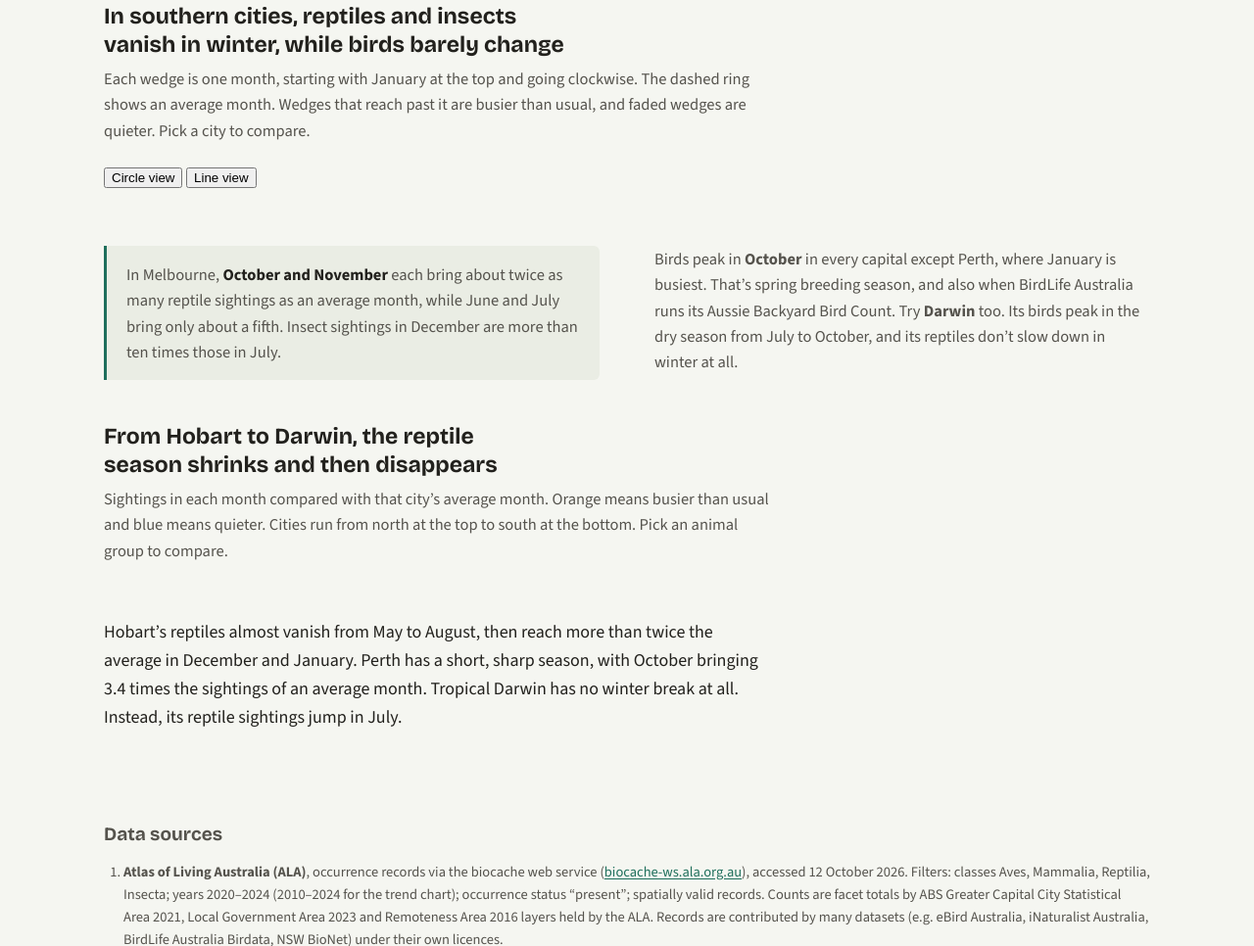
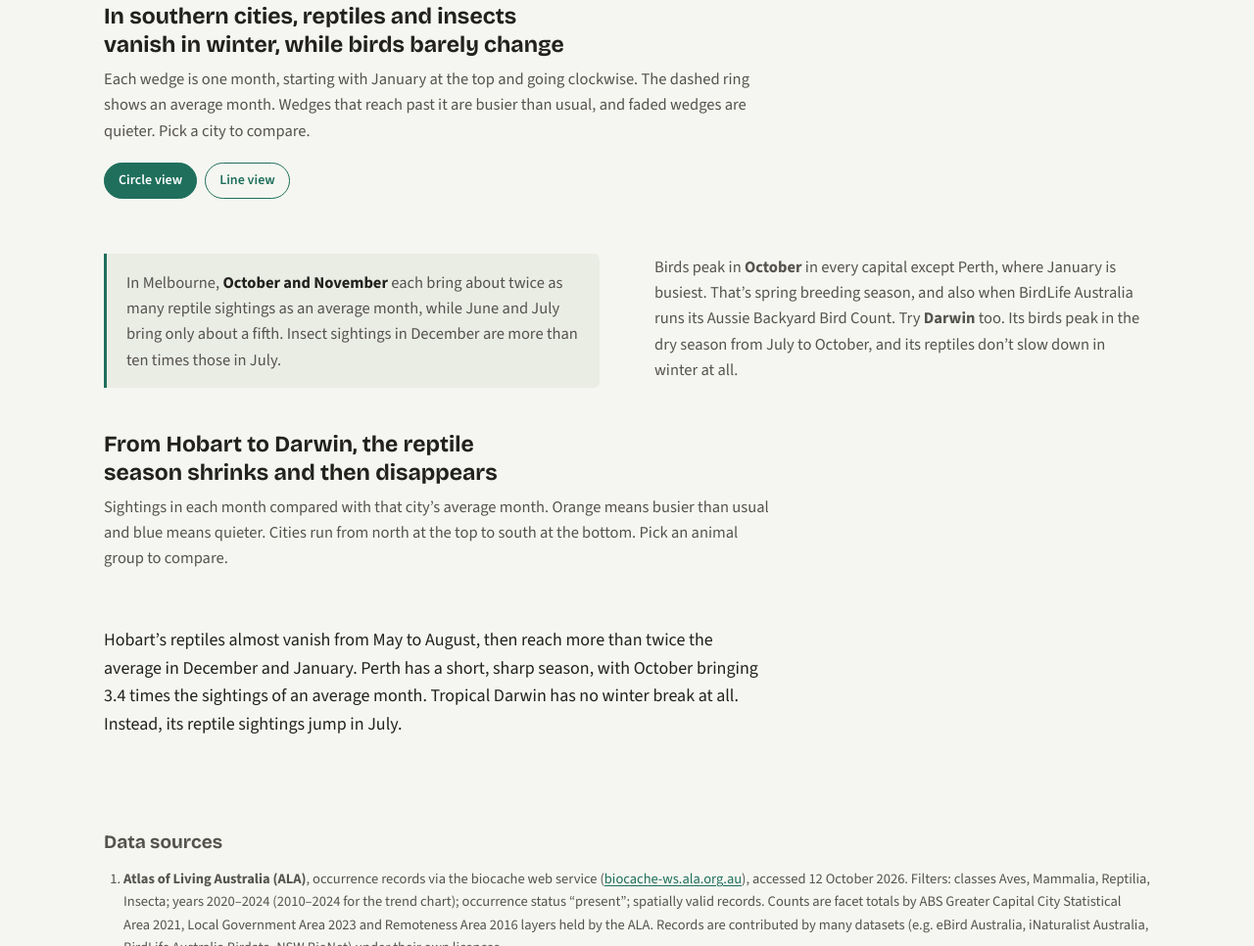
Before and after one commit to LeDuyAnhVo/UrbanWildlifeDV2, a plain HTML site: page index.html in a window 1280 px wide. Shown: the part 5710-6676 px from the top of the page at 98% size. Drawn offline with nearby package versions, Linux system fonts and the light colour scheme; a script that the page names is missing.

Commit message:
Update style.css

```diff
--- a/css/style.css
+++ b/css/style.css
@@ -164,3 +164,12 @@ footer code { font-size: 13px; background: var(--surface-2); padding: 1px 4px; b
   .two-col, .two-col.even { grid-template-columns: minmax(0, 1fr); }
   .glossary { grid-template-columns: minmax(0, 1fr); }
 }
+
+/* ---------- circle / line view toggle for the seasonal chart ---------- */
+.view-toggle { display: flex; gap: 8px; margin-bottom: 16px; }
+.view-toggle button {
+  font: inherit; font-size: 14px; font-weight: 600; padding: 6px 14px; border-radius: 999px; cursor: pointer;
+  border: 1px solid var(--accent); background: transparent; color: var(--accent);
+}
+.view-toggle button.active { background: var(--accent); color: #fff; }
+.view-toggle button:focus-visible { outline: 2px solid var(--accent); outline-offset: 2px; }
```
